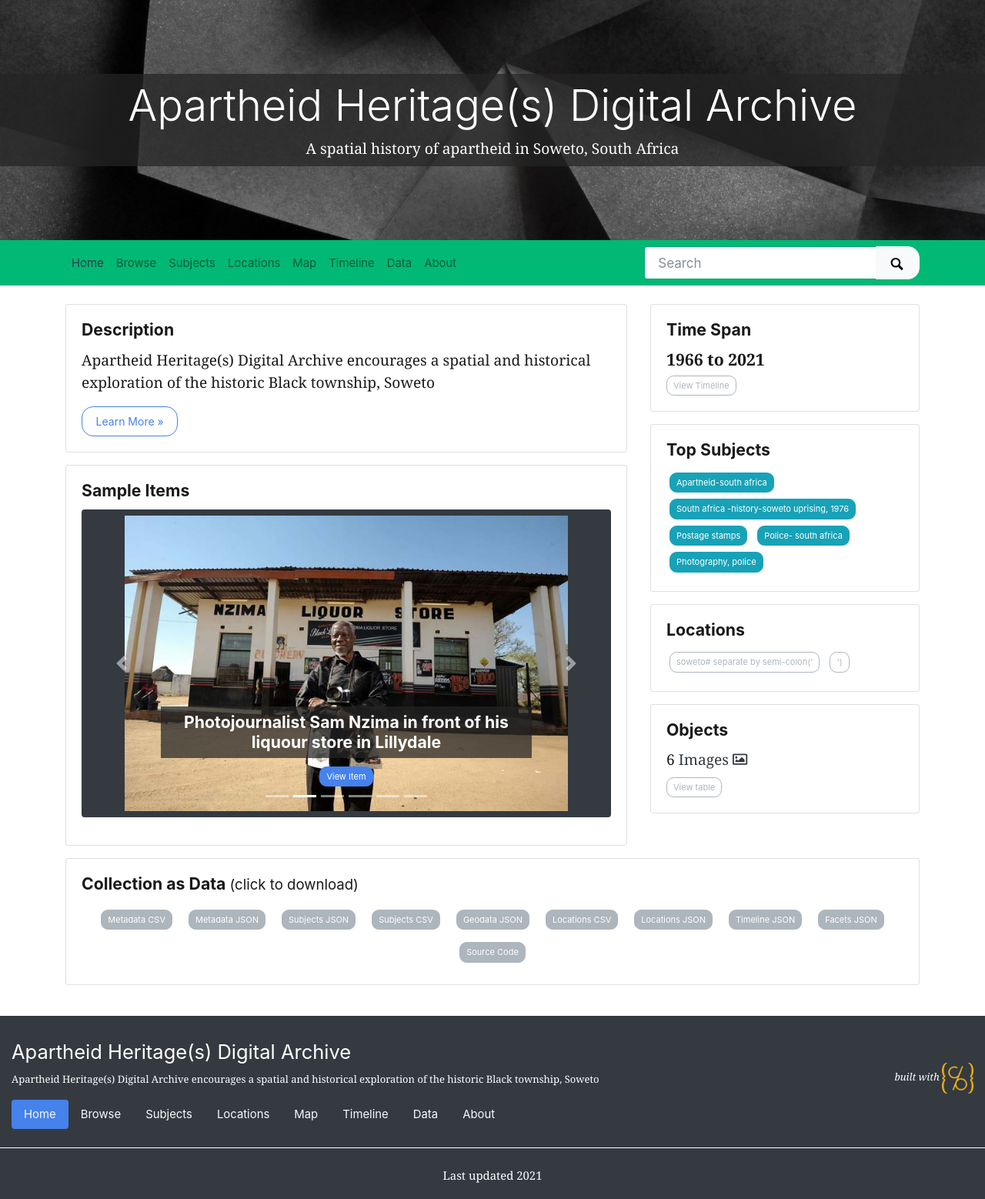
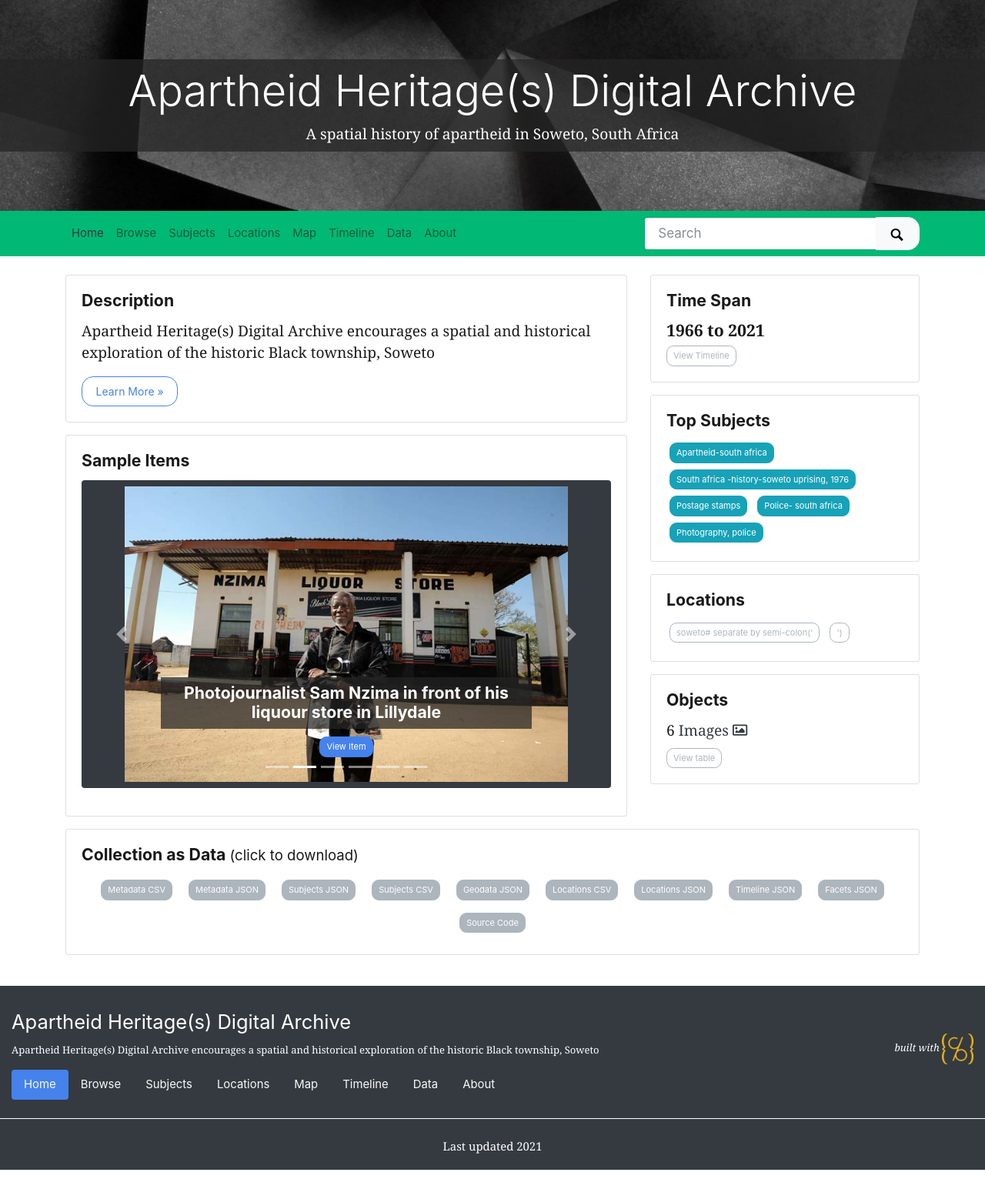
Before and after one commit to CassieConnected/AHDigitalArchive, a Jekyll site: the page built from index.md, in a window 1280 px wide. Shown: the whole page at 77% size. Built offline with Jekyll 4.4.1, drawn with Linux system fonts in a browser that asks for light colours; nearby versions of some CDN libraries; after the commit the page ends 1520 px from its top, so only the background shows below that.

Commit message:
Update theme.yml

```diff
--- a/_data/theme.yml
+++ b/_data/theme.yml
@@ -10,7 +10,7 @@
 # use either an objectid (from an item in this collect), a relative location of an image in this repo, or a full url to an image elsewhere
 featured-image: /objects/banner.jpg
 # optional: add extra padding around collection title for a larger image feature.
-home-title-y-padding: # Default is 8em
+home-title-y-padding: 4em
 # optional: change position of background image, center, top, bottom
 home-banner-image-position: # Default is center
 # height of the carousel at the bottom of the home page; this is in px, but just enter a number (don't include "px"). Default is 300
```
